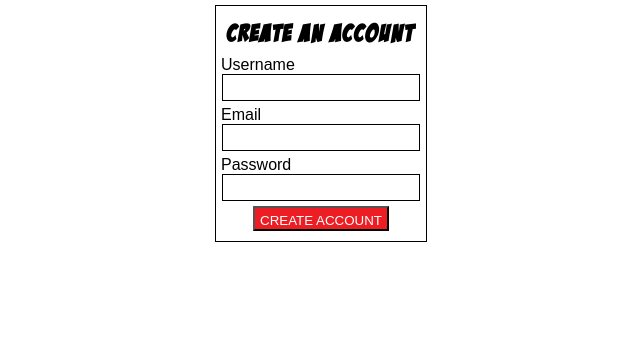
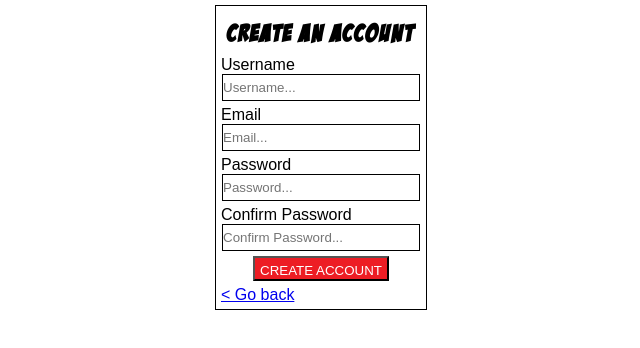
Before and after one commit to Csprier/marvel-client, a React (Create React App) app: page /register in a window 1280 px wide. Shown: the top 348 px of the page, without its empty margins (319-959 px from the left). Built offline with nearby package versions, Linux system fonts and the light colour scheme; no server answers.

Commit message:
Error handling is finished. Need to resolve the history.push after creating a new user

```diff
--- a/src/actions/authActions.js
+++ b/src/actions/authActions.js
@@ -64,15 +64,11 @@ export const login = (username, password) => dispatch => {
 		.then(res => res.json())
 		.then(({ authToken }) => storeToken(authToken, dispatch))
 		.catch(error => {
-			// console.log(error);
 			if (error.error) {
 				const { status } = error.error;
 				const message = status === 401 ? 'Incorrect username or password' : 'Unable to login, please try again';
-				dispatch(loginError(message))
-				// return Promise.reject( new SubmissionError({_error : message}));
+				dispatch(loginError(message));
 			}
-			// dispatch(loginError('Unable to login, please try again'));
-			// return Promise.reject( new SubmissionError({_error : 'Unable to login, please try again'}));
 		})
 	);
 };
--- a/src/actions/userActions.js
+++ b/src/actions/userActions.js
@@ -1,7 +1,8 @@
 import { API_BASE_URL } from '../config';
 import { login } from './authActions';
-import { SubmissionError } from 'redux-form';
+import { SubmissionError } from 'redux-form'; // For any errors that slip through client-side validation
 import { normalizeResponseErrors } from './utils';
+
 
 export const createUser = (username, email, password) => dispatch => {
   return fetch(`${API_BASE_URL}/api/user`, {
@@ -19,85 +20,23 @@ export const createUser = (username, email, password) => dispatch => {
   .then(res => res.json())
   .then(res => dispatch(login(username, password)))
   .catch(error => {
-    console.error(error);
-    const { message } = error;
-    return Promise.reject(new SubmissionError({_error: message}));
+    const { reason, message, location } = error;
+    if (reason === 'ValidationError') {
+      // Convert ValidationErrors into SubmissionErrors for redux-form
+      return Promise.reject(
+        new SubmissionError({
+          [location]: message
+        })
+      );
+    }
   });
 };
 
-// // ---CREATE ---------------------------------------------------------------------------------
-// export const REGISTER_NEW_USER = 'REGISTER_NEW_USER',
-//   registerNewUser = (id, username, email) => ({
-//     type: REGISTER_NEW_USER,
-//     id,
-//     username,
-//     email
-//   });
-
-// export const registerNewUserHandler = (username, password, email) => dispatch => {
-//   const newUser = { email, username, password };
-
-//   return fetch(`${API_BASE_URL}/api/user`, {
-//     method: 'POST',
-//     headers: {
-//       'Content-Type': 'application/json'
-//     },
-//     body: JSON.stringify(newUser)
-//   })
-//   .then(res => res.json())
-//   .then(json => dispatch(registerNewUser(json)))
-//   .then(() => dispatch(loginUserHandler(username, password)))
-//   .catch(err => console.error(err));
-// }
-
-// // ---LOGIN ---------------------------------------------------------------------------------
-// export const LOGIN_USER_SUCCESS = 'LOGIN_USER_SUCCESS',
-//   loginUserSuccess = (username, token) => ({
-//     type: LOGIN_USER_SUCCESS,
-//     username,
-//     token
-//   });
-
-// // ---LOGIN ERROR ---------------------------------------------------------------------------------
-// export const LOGIN_USER_FAILURE = 'LOGIN_USER_FAILURE',
-//   loginUserFailure = (error) => ({
-//     type: LOGIN_USER_FAILURE,
-//     error
-//   });
-
-// // ---LOGIN ASYNC ---------------------------------------------------------------------------------
-// export const loginUserHandler = (history, username, password) => dispatch => {
-//   const user = {
-//     username,
-//     password
-//   };
-
-//   const myHeaders = new Headers();
-
-//   myHeaders.append('Content-Type', 'application/json');
-//   myHeaders.append('Accept', 'application/json');
-
-//   return fetch(`${API_BASE_URL}/api/login`, {
-//     method: 'POST',
-//     headers: myHeaders,
-//     mode: 'cors',
-//     body: JSON.stringify(user)
-//   })
-//   .then(res => {
-//     if (res.status !== 200) {
-//       throw new Error ('Username or password is incorrect!');
-//     }
-//     return res.json()
-//   })
-//   .then(({ authToken }) => dispatch(loginUserSuccess(username, authToken)))
-//   .then(() => history.push('/UserControls'))
-//   .catch(err => {
-//     dispatch(loginUserFailure(err.message));
-//   });
-// }
-
-// // ---LOGOUT ---------------------------------------------------------------------------------
-// export const LOGOUT_USER = 'LOGOUT_USER',
-//   logoutUser = () => ({
-//     type: LOGOUT_USER
-//   });
+// Get form errors into state
+export const CREATE_USER_ERROR = 'CREATE_USER_ERROR',
+  createUserError = error => {
+    return {
+      type: CREATE_USER_ERROR,
+      error
+    }
+  }
--- a/src/components/userComponents/UserCreationForm.js
+++ b/src/components/userComponents/UserCreationForm.js
@@ -1,10 +1,21 @@
 import React, { Component } from 'react';
 import { connect } from 'react-redux';
 import { reduxForm, Field } from 'redux-form';
+import { Link } from 'react-router-dom';
 
+// Validators
+import { required, nonEmpty, isTrimmed, passwordsMatch, length, validEmail } from './form-validators.js';
+
+// ACTIONS
 import { createUser } from '../../actions/userActions';
+import { loginError } from '../../actions/authActions';
 
+// CSS
 import '../css/user-component-styles/user-creation.css';
+
+// Password validation
+const passwordLength = length({ min: 8, max: 72 });
+const validPassword = passwordsMatch('password');
 
 class UserCreationForm extends Component {
   onSubmit(values) {
@@ -13,6 +24,36 @@ class UserCreationForm extends Component {
   }
 
   render() {
+    let error;
+    if (this.props.usernameerror) {
+      error = (
+        <div className="form-field-error" aria-live="polite">
+          {this.props.usernameerror}
+        </div>
+      );
+    }
+    else if (this.props.emailerror) {
+      error = (
+        <div className="form-field-error" aria-live="polite">
+          {this.props.emailerror}
+        </div>
+      );
+    }
+    else if (this.props.passworderror) {
+      error = (
+        <div className="form-field-error" aria-live="polite">
+          {this.props.passworderror}
+        </div>
+      );
+    }
+    else if (this.props.confirmpassworderror) {
+      error = (
+        <div className="form-field-error" aria-live="polite">
+          {this.props.confirmpassworderror}
+        </div>
+      );
+    }
+
     return (
       <div className="user-creation-form">
           <h2>Create an Account</h2>
@@ -26,6 +67,9 @@ class UserCreationForm extends Component {
               id="username"
               type="text"
               component="input"
+              validate={[ required, nonEmpty, isTrimmed ]}
+              autoComplete="off"
+              placeholder="Username..."
               />
             <label htmlFor="createemail">Email</label>
             <Field
@@ -34,6 +78,9 @@ class UserCreationForm extends Component {
               id="email"
               type="text"
               component="input"
+              validate={[ required, nonEmpty, validEmail ]}
+              autoComplete="off"
+              placeholder="Email..."
               />
             <label htmlFor="createpassword">Password</label>
             <Field
@@ -42,16 +89,51 @@ class UserCreationForm extends Component {
               id="password"
               type="password"
               component="input"
+              validate={[ required, nonEmpty, isTrimmed, passwordLength ]}
+              autoComplete="off"
+              placeholder="Password..."
             />
-            <button className="creation-button" name="submit-create-account" type="submit">CREATE ACCOUNT</button>
+            <label htmlFor="confirmpassword">Confirm Password</label>
+            <Field
+              aria-label="confirmpassword"
+              name="confirmpassword"
+              id="confirmpassword"
+              type="password"
+              component="input"
+              validate={[ required, nonEmpty, validPassword ]}
+              autoComplete="off"
+              placeholder="Confirm Password..."
+            />
+            <button
+              className="creation-button"
+              name="submit-create-account"
+              type="submit"
+            >CREATE ACCOUNT</button>
+            {error}
           </form>
+          <p>
+            <Link to="/">&#60; Go back</Link>
+          </p>
       </div>
     );
   }
 }
 
+const mapStateToProps = state => ({
+  loggedIn: state.auth.user !== null,
+  usernameerror: (state.auth.error !== null && state.auth.error.username !== null) ? state.auth.error.username : undefined,
+  emailerror: (state.auth.error !== null && state.auth.error.email !== null) ? state.auth.error.email : undefined,
+  passworderror: (state.auth.error !== null && state.auth.error.password !== null) ? state.auth.error.password : undefined,
+  confirmpassworderror: (state.auth.error !== null && state.auth.error.confirmpassword !== null) ? state.auth.error.confirmpassword : undefined
+});
+
 UserCreationForm = reduxForm({
-  form: 'userCreationForm'
+  form: 'userCreationForm', // save form name
+  destroyOnUnmount: false, // preserve form data
+  forceUnregisterOnUnmount: true, // unregister fields on unmount
+  onSubmitFail: (submitError, dispatch) => {
+    dispatch(loginError(submitError))
+  }
 })(UserCreationForm);
 
-export default connect()(UserCreationForm);
+export default connect(mapStateToProps)(UserCreationForm);
--- a/src/components/userComponents/UserLoginForm.js
+++ b/src/components/userComponents/UserLoginForm.js
@@ -42,6 +42,7 @@ class UserLoginForm extends Component {
             type="text"
             component="input"
             validate={[ required, nonEmpty, isTrimmed ]}
+            placeholder="Username..."
             />
           <label htmlFor="password">Password</label>
           <Field
@@ -51,6 +52,7 @@ class UserLoginForm extends Component {
             type="password"
             component="input"
             validate={[ required, nonEmpty ]}
+            placeholder="Password..."
           />
           <button className="login-button" name="submit-login" type="submit">LOG IN</button>
           {error}
@@ -71,7 +73,7 @@ const mapStateToProps = state => ({
 
 UserLoginForm = reduxForm({
   form: 'UserLoginForm',
-  obSubmitFail: (errors, dispatch) => dispatch(focus('login', 'username'))
+  onSubmitFail: (errors, dispatch) => dispatch(focus('login', 'username'))
 })(UserLoginForm);
 
 export default connect(mapStateToProps)(UserLoginForm);
--- a/src/components/userComponents/form-validators.js
+++ b/src/components/userComponents/form-validators.js
@@ -45,3 +45,8 @@ export const matches = field => (value, allValues) =>
 	field in allValues && value.trim() === allValues[field].trim()
 		? undefined
 		: 'Does not match';
+
+export const passwordsMatch = field => (value, allValues) =>
+	field in allValues && value.trim() === allValues[field].trim()
+		? undefined
+		: 'Passwords don\'t match'
```
